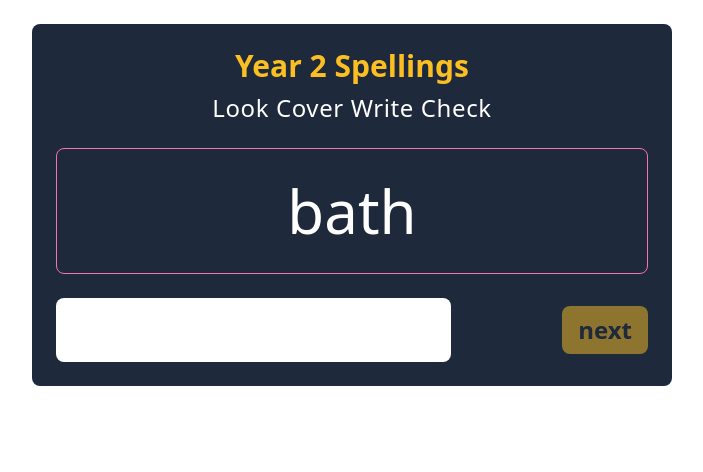
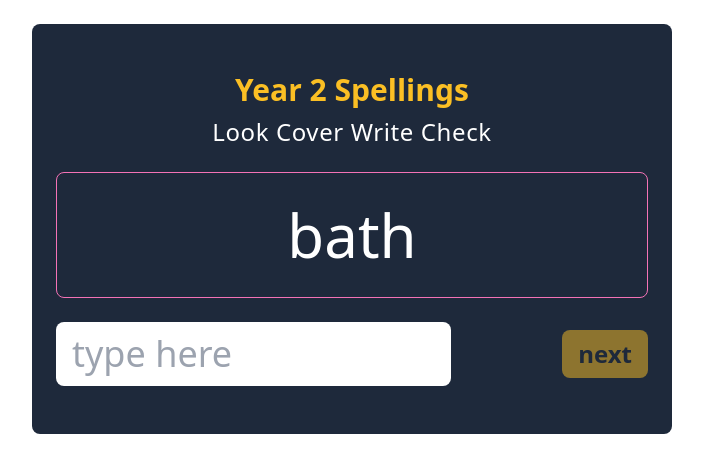
Before and after one commit to hellodeborahuk/spelling-game, a Nuxt app: page / in a window 1280 px wide. Shown: the top 472 px of the page, without its empty margins (288-991 px from the left). Built offline with nearby package versions, Linux system fonts and the light colour scheme; what oh-vue-icons would draw is missing.

Commit message:
styling fixes

```diff
--- a/pages/index.vue
+++ b/pages/index.vue
@@ -1,5 +1,5 @@
 <template>
-    <div class="mx-auto max-w-screen-sm bg-slate-800 text-white m-6 px-6 lg:px-0 rounded-lg">
+    <div class="mx-auto max-w-screen-sm bg-slate-800 text-white min-h-svh md:min-h-min md:mt-6 p-6 lg:px-0 rounded-lg">
         <div class="p-6 text-center">
             <h1 class="text-3xl text-amber-400 font-bold mb-2">Year 2 Spellings</h1>
             <p class="tracking-wide text-2xl font-medium mb-6">Look Cover Write Check</p>
@@ -11,8 +11,8 @@
                     <span class="text-amber-400" v-else><v-icon name="gi-party-popper" class="w-14 h-14 text-pink-400" />Well done!<v-icon name="gi-party-popper" class="w-14 h-14 text-pink-400 scale-x-[-1]" /></span>
             </div>
             <form @submit.prevent="nextWord" class="flex flex-col md:flex-row justify-between gap-4">
-                <input v-model="answer" class="w-full md:w-2/3 py-3 text-4xl text-slate-800 rounded-lg px-4">
-                <div class="flex items-center justify-center gap-4">
+                <input v-model="answer" v-if="!isComplete" class="w-full md:w-2/3 py-3 text-3xl md:text-4xl text-slate-800 rounded-lg px-4" placeholder="type here">
+                <div v-if="!isComplete" class="flex items-center justify-center gap-4">
                     <span v-if="isCorrect"><v-icon name="fa-check" fill="currentColor" class="text-pink-400 w-14 h-14"/></span>
                     <span v-else-if="wrongAnswer"><v-icon name="fa-times" fill="currentColor" class="text-pink-400 w-14 h-14"/></span>
                     <button :disabled="!isCorrect" @click="nextWord" type="button" class="bg-amber-400 rounded-lg px-4 py-2 text-slate-800 text-2xl font-semibold disabled:bg-amber-400/50 hover:bg-pink-400 ease-in duration-150">next</button>
```
